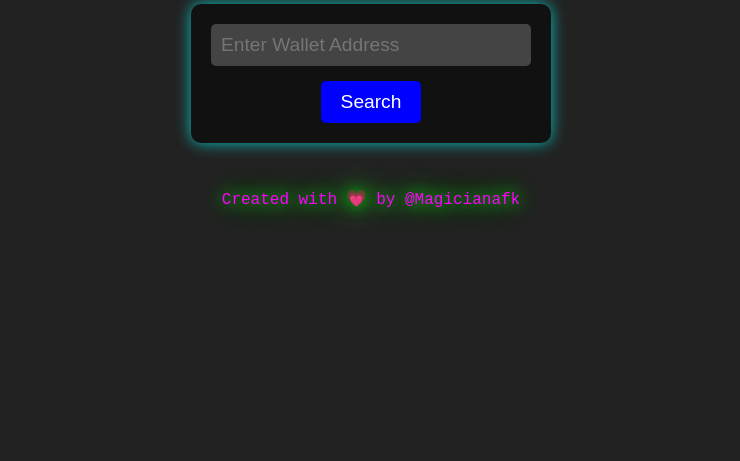
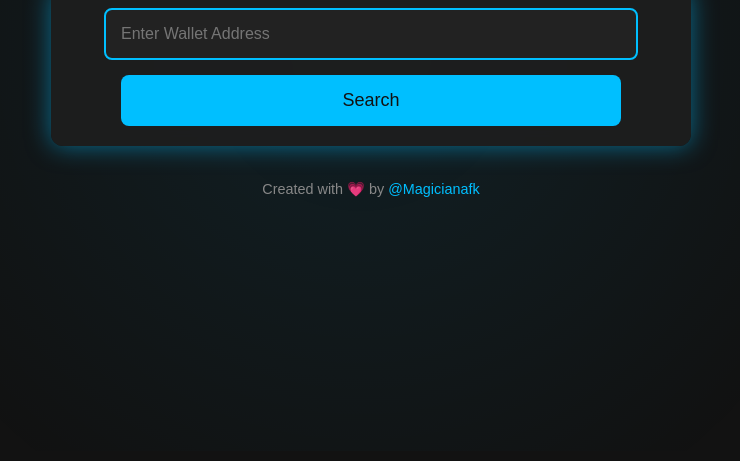
Before and after one commit to Magicianhax/flask-app, a website: page templates/index.html in a window 1280 px wide. Shown: the part 339-800 px from the top of the page, without its empty margins (269-1009 px from the left). Drawn offline with Linux system fonts and the light colour scheme.

Commit message:
Moved styles.css to static folder and updated UI animations

```diff
--- /dev/null
+++ b/static/styles.css
@@ -0,0 +1,133 @@
+/* General Body Styles */
+body {
+    background-color: #121212;
+    overflow: hidden;
+    position: relative;
+    color: #ffffff;
+    font-family: 'Poppins', Arial, sans-serif;
+    margin: 0;
+    padding: 0;
+    display: flex;
+    justify-content: center;
+    align-items: center;
+    flex-direction: column;
+    min-height: 100vh;
+}
+
+/* Animated Background */
+body::before {
+    content: '';
+    position: absolute;
+    top: 0;
+    left: 0;
+    width: 100%;
+    height: 100%;
+    background: radial-gradient(circle, rgba(0,191,255,0.1), rgba(0,0,0,0) 70%);
+    background-repeat: repeat;
+    opacity: 0.8;
+    animation: moveBackground 10s linear infinite;
+    z-index: -1;
+}
+
+@keyframes moveBackground {
+    0% { transform: translate(0, 0); }
+    50% { transform: translate(-10px, -10px); }
+    100% { transform: translate(0, 0); }
+}
+
+/* Header Styles */
+h1 {
+    color: #00bfff;
+    text-shadow: 0 0 15px rgba(0, 191, 255, 0.8), 0 0 30px rgba(0, 191, 255, 0.5);
+    margin-bottom: 20px;
+}
+
+/* Form Container */
+form {
+    display: flex;
+    flex-direction: column;
+    align-items: center;
+    background-color: rgba(30, 30, 30, 0.9); /* Slight transparency for background */
+    padding: 20px;
+    border-radius: 12px;
+    box-shadow: 0 0 25px rgba(0, 191, 255, 0.5); /* Glow effect */
+    width: 100%;
+    max-width: 600px;
+    backdrop-filter: blur(10px);
+}
+
+/* Input Field Styles */
+input[type="text"] {
+    width: 90%;
+    max-width: 500px;
+    padding: 15px;
+    font-size: 16px;
+    color: #ffffff;
+    background-color: #222;
+    border: 2px solid #00bfff;
+    border-radius: 8px;
+    margin-bottom: 15px;
+    transition: border-color 0.3s ease, box-shadow 0.3s ease;
+}
+
+input[type="text"]:focus {
+    border-color: #39ff14;
+    box-shadow: 0 0 10px #39ff14; /* Glow effect on focus */
+    outline: none;
+}
+
+/* Button Styles */
+button {
+    width: 90%;
+    max-width: 500px;
+    padding: 15px;
+    font-size: 18px;
+    background-color: #00bfff;
+    color: #121212;
+    border: none;
+    border-radius: 8px;
+    cursor: pointer;
+    transition: background-color 0.3s ease, transform 0.2s ease, box-shadow 0.3s ease;
+}
+
+button:hover {
+    background-color: #39ff14;
+    transform: scale(1.05); /* Slight zoom effect */
+    box-shadow: 0 0 15px #39ff14; /* Glow on hover */
+}
+
+/* Results Box */
+.result-container {
+    margin-top: 20px;
+    padding: 20px;
+    border-radius: 12px;
+    background-color: rgba(30, 30, 30, 0.9);
+    box-shadow: 0 0 25px rgba(0, 191, 255, 0.5); /* Glow effect */
+    width: 100%;
+    max-width: 600px;
+    text-align: center;
+    backdrop-filter: blur(10px);
+    animation: fadeIn 1.5s ease-in-out; /* Fade-in animation */
+}
+
+@keyframes fadeIn {
+    from { opacity: 0; transform: scale(0.95); }
+    to { opacity: 1; transform: scale(1); }
+}
+
+/* Footer Styles */
+.footer {
+    margin-top: 20px;
+    font-size: 0.9em;
+    color: #888;
+}
+
+.footer a {
+    color: #00bfff;
+    text-decoration: none;
+}
+
+.footer a:hover {
+    text-decoration: underline;
+    color: #39ff14;
+}
--- a/templates/index.html
+++ b/templates/index.html
@@ -4,81 +4,12 @@
     <meta charset="UTF-8">
     <meta name="viewport" content="width=device-width, initial-scale=1.0">
     <title>Resolv Leaderboard</title>
-    <style>
-        body {
-            background-color: #222;
-            color: #fff;
-            font-family: 'Courier New', Courier, monospace;
-            display: flex;
-            justify-content: center;
-            align-items: center;
-            height: 100vh;
-            margin: 0;
-            text-align: center;
-            flex-direction: column;
-        }
-
-        h1, h2 {
-            font-size: 3em;
-            margin-bottom: 20px;
-        }
-
-        form {
-            background-color: #111;
-            padding: 20px;
-            border-radius: 10px;
-            box-shadow: 0 0 15px rgba(0, 255, 255, 0.7);
-            display: inline-block;
-        }
-
-        input[type="text"] {
-            background-color: #444;
-            border: none;
-            color: #fff;
-            font-size: 1.2em;
-            padding: 10px;
-            width: 300px;
-            border-radius: 5px;
-            margin-bottom: 15px;
-        }
-
-        button {
-            background-color: #00f;
-            border: none;
-            padding: 10px 20px;
-            color: white;
-            font-size: 1.2em;
-            cursor: pointer;
-            border-radius: 5px;
-            transition: 0.3s;
-        }
-
-        button:hover {
-            background-color: #0ff;
-        }
-
-        .footer {
-            font-size: 1em;
-            margin-top: 30px;
-            color: #ff00ff;
-            text-shadow: 0 0 15px #00ff00, 0 0 30px #00ff00;
-        }
-
-        .footer a {
-            color: #ff00ff;
-            text-decoration: none;
-        }
-
-        .footer a:hover {
-            text-decoration: underline;
-        }
-    </style>
+    <link rel="stylesheet" href="/static/styles.css">
 </head>
 <body>
     <h1>Search Wallet Address</h1>
     <form action="/search" method="post">
         <input type="text" name="walletAddress" placeholder="Enter Wallet Address" required>
-        <br>
         <button type="submit">Search</button>
     </form>
     <div class="footer">
--- a/templates/styles.css
+++ /dev/null
@@ -1,77 +0,0 @@
-/* styles.css */
-
-body {
-    background-color: #121212;
-    color: #ffffff;
-    font-family: 'Courier New', Courier, monospace;
-    margin: 0;
-    padding: 0;
-    display: flex;
-    justify-content: center;
-    align-items: center;
-    height: 100vh;
-}
-
-h1, h2 {
-    text-align: center;
-    font-family: 'Arial', sans-serif;
-    color: #ff00ff;
-    text-shadow: 2px 2px 4px rgba(255, 0, 255, 0.5);
-}
-
-h2 {
-    font-size: 24px;
-}
-
-footer {
-    text-align: center;
-    position: absolute;
-    bottom: 10px;
-    width: 100%;
-    color: #00ff00;
-    font-size: 14px;
-}
-
-footer a {
-    color: #00ff00;
-    text-decoration: none;
-}
-
-footer a:hover {
-    text-decoration: underline;
-}
-
-.container {
-    text-align: center;
-    padding: 20px;
-    border-radius: 10px;
-    background-color: #333;
-    box-shadow: 0 0 10px rgba(255, 255, 255, 0.3);
-    width: 100%;
-    max-width: 600px;
-}
-
-input[type="text"] {
-    padding: 10px;
-    font-size: 18px;
-    border: 2px solid #ff00ff;
-    background-color: #222;
-    color: #fff;
-    border-radius: 5px;
-    width: 80%;
-    margin: 10px 0;
-}
-
-button {
-    padding: 10px 20px;
-    font-size: 18px;
-    background-color: #ff00ff;
-    color: white;
-    border: none;
-    border-radius: 5px;
-    cursor: pointer;
-}
-
-button:hover {
-    background-color: #ff66cc;
-}
```
Also changed, not shown: templates/points.html (+20 -111 lines), 1 other file.
